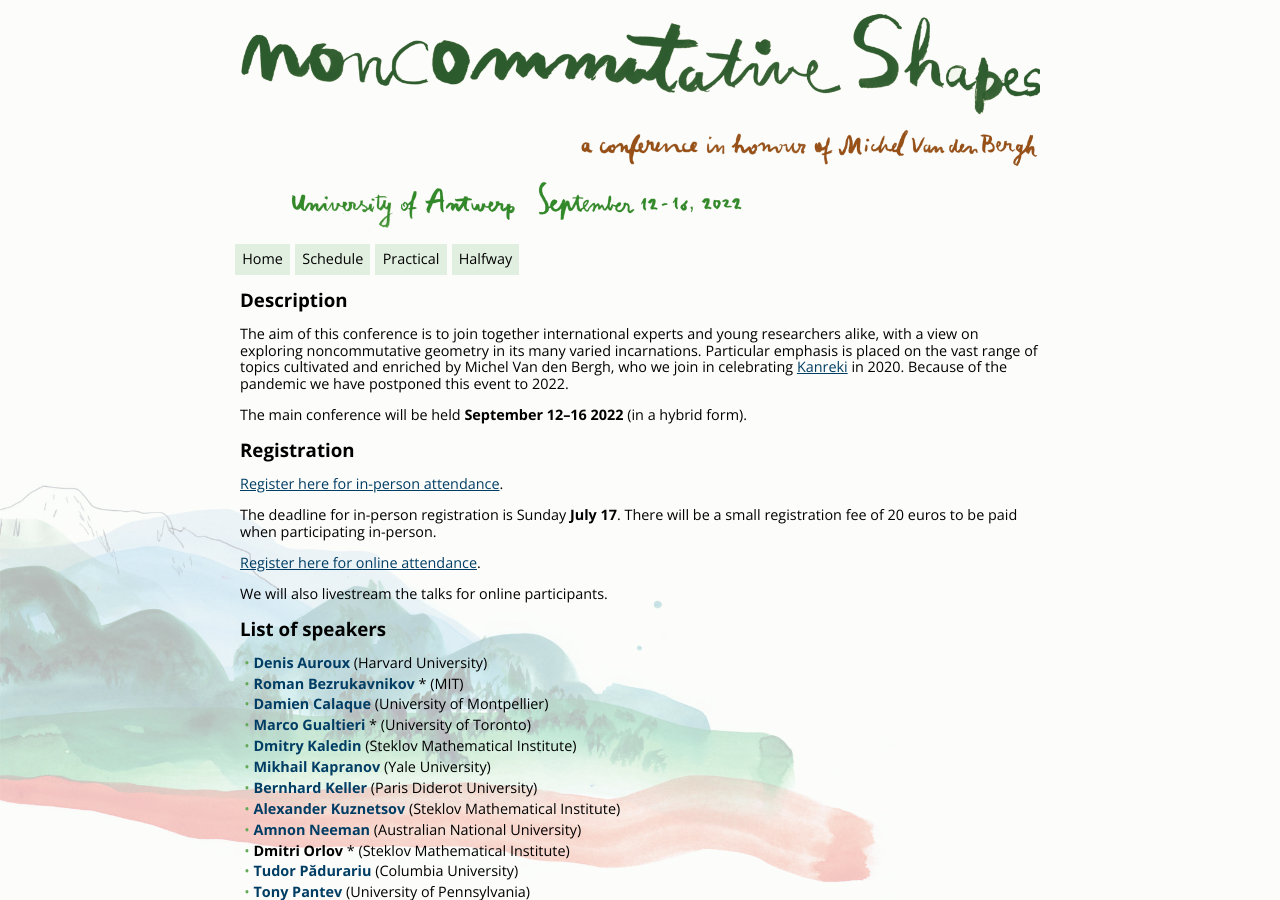
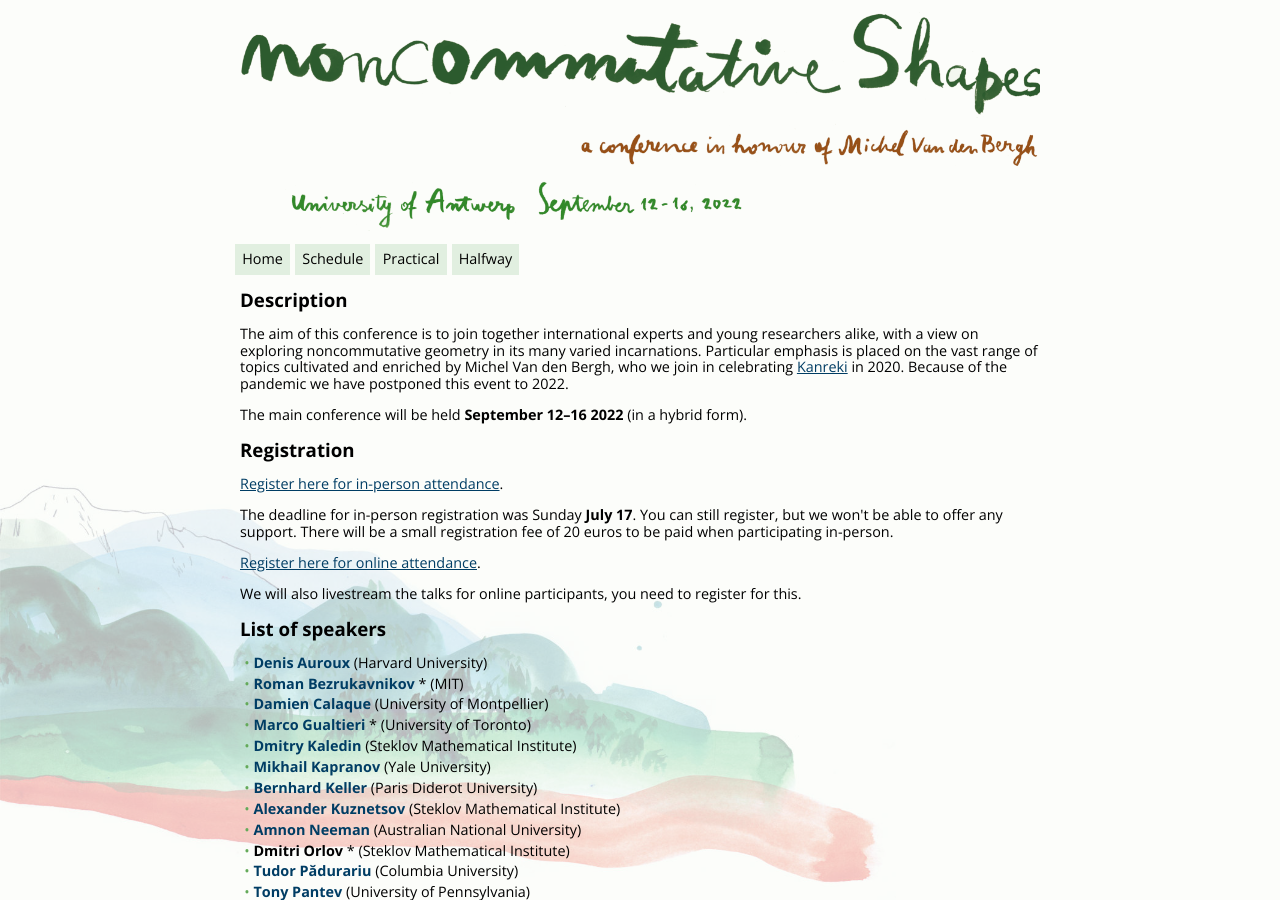
Before and after one commit to ncag-info/antwerp-2020, a Jekyll site: the page built from index.html, in a window 1280 px wide and 900 px high. Built offline with Jekyll 4.4.1, drawn with Linux system fonts in a browser that asks for light colours; nearby versions of some CDN libraries; library files that are not in the unit come from our copies.

Commit message:
Change wording about registration

```diff
--- a/index.html
+++ b/index.html
@@ -11,9 +11,9 @@
 
 <h2>Registration</h2>
 <p><a href="https://docs.google.com/forms/d/e/1FAIpQLScRay1HpL03vvBUaFue_mmKTBVOIMKuQafGwGRdioPGFqccRQ/viewform">Register here for in-person attendance</a>.</p>
-<p>The deadline for in-person registration is Sunday <strong>July 17</strong>. There will be a small registration fee of 20 euros to be paid when participating in-person.</p>
+<p>The deadline for in-person registration was Sunday <strong>July 17</strong>. You can still register, but we won't be able to offer any support. There will be a small registration fee of 20 euros to be paid when participating in-person.</p>
 <p><a href="https://docs.google.com/forms/d/e/1FAIpQLSehgWJLjKMLSgIgpoRoky5IYBVCNjCT4jCKd2upGPbDvcQHww/viewform">Register here for online attendance</a>.</p>
-<p>We will also livestream the talks for online participants.
+<p>We will also livestream the talks for online participants, you need to register for this.
 
 
 <h2>List of speakers</h2>
```
